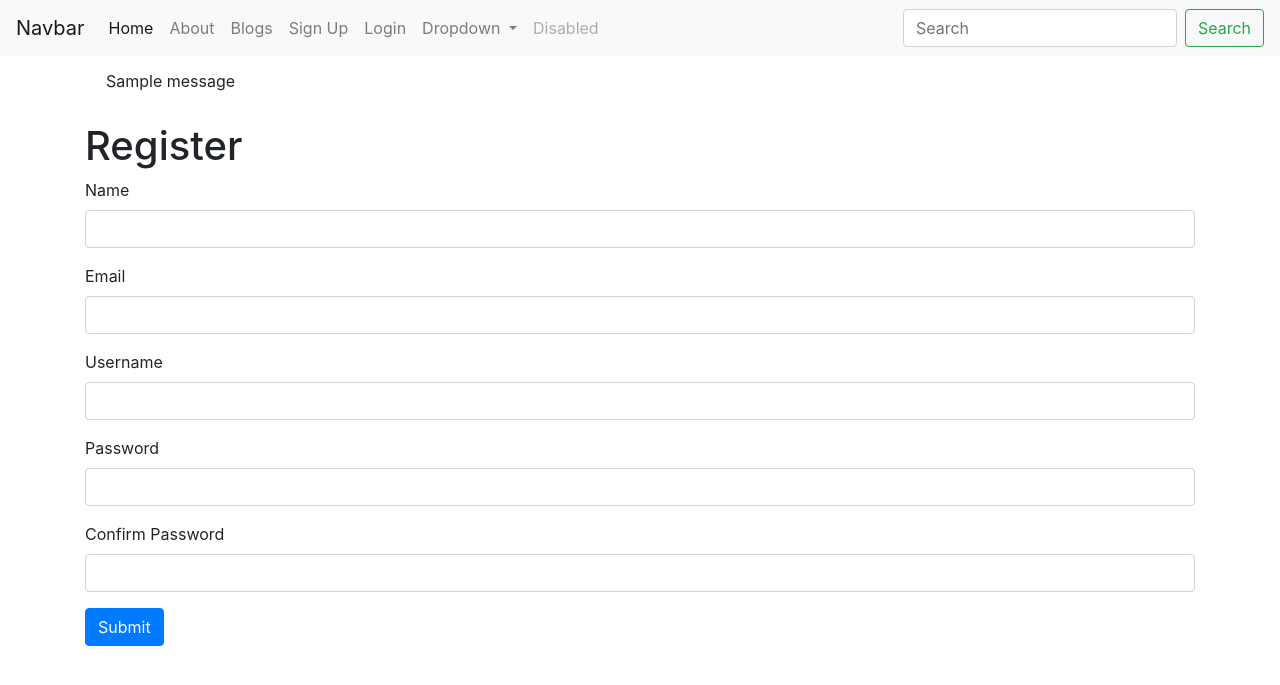
After one commit to KwameSei/blog, a Flask app: page /register in a window 1280 px wide. The commit adds this page. Shown: the top 685 px of the page. Run offline with Flask 2, Linux system fonts and the light colour scheme; one stand-in notice (Sample message) is shown; some libraries are stand-ins or nearby versions.

Commit message:
Register, login, dashboard and basic ACL implemented

```diff
--- a/app.py
+++ b/app.py
@@ -1,8 +1,23 @@
-from flask import Flask, render_template
+from functools import wraps
+from flask import Flask, render_template, flash, redirect, url_for, session, logging, request
 from data import Articles
+from flask_mysqldb import MySQL
+from wtforms import Form, StringField, TextAreaField, PasswordField, validators
+from passlib.hash import sha256_crypt
+from dotenv import load_dotenv
+import os
 
+load_dotenv('.env')
 #Creating instance of flask
 app = Flask(__name__)
+#Configure MySQL
+app.config['MYSQL_HOST'] = os.getenv('MYSQL_HOST')
+app.config['MYSQL_USER'] = os.getenv('MYSQL_USER')
+app.config['MYSQL_PASSWORD'] = os.getenv('MYSQL_PASSWORD')
+app.config['MYSQL_DB'] = os.getenv('MYSQL_DB')
+app.config['MYSQL_CURSORCLASS'] = os.getenv('MYSQL_CURSORCLASS')
+#Initialize MySQL
+mysql = MySQL(app)
 
 get_articles = Articles()
 
@@ -18,9 +33,103 @@ def about():
 def articles():
     return render_template('articles.html', articles = get_articles) #Extracting data articles
 
-@app.route('/single_article/<string:id>/')
-def articles(id):
-    return render_template('single_article.html', id=id)
+# @app.route('/single_article/<string:id>/')
+# def articles(id):
+#     return render_template('single_article.html', id=id)
+
+class RegisterForm(Form):
+    #Creating the fields of the form
+    name = StringField('Name', [validators.Length(min=2, max=50), validators.DataRequired()])
+    username = StringField('Username', [validators.Length(min=2, max=25), validators.DataRequired()])
+    email = StringField('Email', [validators.Length(min=6, max=50), validators.DataRequired()])
+    password = PasswordField('Password', [
+        validators.DataRequired(),
+        validators.EqualTo('confirm_pass', message='Passwords do not match')
+    ])
+    confirm_pass = PasswordField('Confirm Password')
+
+@app.route("/register", methods=['GET', 'POST'])
+def register():
+    # Create a form variable and set it to the form class
+    form = RegisterForm(request.form)
+    # Check request to see whether it's POST or GET request
+    if request.method == 'POST' and form.validate():
+        #Extracting data from form
+        name = form.name.data
+        email = form.email.data
+        username = form.username.data
+        password = sha256_crypt.encrypt(str(form.password.data))
+
+        #Create cursor for MySQL
+        cur = mysql.connection.cursor()
+        cur.execute("INSERT INTO user(name, email, username, password) VALUES(%s, %s, %s, %s)", (name, email, username, password))
+        #Commit to DB
+        mysql.connection.commit()
+        #Close connection
+        cur.close()
+
+        flash('User successfully created', 'success')
+
+        return redirect(url_for('login'))
+    return render_template('register.html', form=form)
+
+@app.route("/login", methods=['GET', 'POST'])
+def login():
+    if request.method == 'POST':
+        #Get Form Fields
+        login_email = request.form['email']
+        login_password = request.form['password']
+        #Create cursor for MySQL
+        cur = mysql.connection.cursor()
+        #Get user by username
+        result = cur.execute("SELECT * FROM user WHERE email = %s", [login_email])
+
+        if result > 0:
+            # Get stored hashed password
+            data = cur.fetchone()
+            password = data['password']
+
+            #Compare passwords
+            if sha256_crypt.verify(login_password, password):
+                #If all login details pass
+                session['logged_in'] = True
+                session['email'] = login_email
+
+                flash("Successfully logged in", "success")
+                return redirect(url_for('dashboard'))
+            else:
+                error = 'Invalid login'
+                return render_template('login.html', error=error)
+            cur.close()
+        else:
+            error = 'Email not found'
+            return render_template('login.html', error=error)
+    return render_template('login.html')
+
+# Function to bar intruders from accessing pages
+# from address bar if not logged in
+# Check if user is logged in
+def is_logged_in(f):
+    @wraps(f)
+    def wrap(*args, **kwargs):
+        if 'logged_in' in session:
+            return f(*args, **kwargs)
+        else:
+            flash('Unauthorized! Please login first', 'danger')
+            return redirect(url_for('login'))
+    return wrap
+
+@app.route('/logout')
+def logout():
+    session.clear()
+    flash('You are logged out', 'success')
+    return redirect(url_for('login'))
+
+@app.route('/dashboard')
+@is_logged_in
+def dashboard():
+    return render_template('dashboard.html')
 
 if __name__ == "__main__":
+    app.secret_key=os.getenv('APP.SECRET_KEY')
     app.run(debug=True)
--- a/requirements.txt
+++ b/requirements.txt
@@ -1 +1,5 @@
 flask
+flask-mysqldb
+Flask-WTF
+passlib
+python-dotenv
--- /dev/null
+++ b/templates/includes/flashed_messages.html
@@ -0,0 +1,15 @@
+{% with messages = get_flashed_messages(with_categories=true) %}
+    {% if messages %}
+        {% for category, message in messages %}
+            <div class="alert aleart-{{ category }}">{{ message }}</div>
+        {% endfor %}
+    {% endif %}
+{% endwith %}
+
+{% if error %}
+    <div class="alert alert-danger">{{ error }}</div>
+{% endif %}
+
+{% if msg %}
+    <div class="alert alert-success">{{ msg }}</div>
+{% endif %}
--- /dev/null
+++ b/templates/includes/form_helpers.html
@@ -0,0 +1,10 @@
+<!-- form helpers for wtforms -->
+{% macro render_field(field) %}
+    {{ field.label }}
+    {{ field(**kwargs)|safe }}
+    {% if field.errors %}
+        {% for error in field.errors %}
+            <span class="help-inline">{{ error }}</span>    <!--Bootstrap class-->
+        {% endfor %}
+    {% endif %}
+{% endmacro %}
--- a/templates/includes/navbar.html
+++ b/templates/includes/navbar.html
@@ -14,7 +14,23 @@
         </li>
         <li class="nav-item">
             <a class="nav-link" href="/articles">Blogs</a>
+        </li>
+        <!-- Hiding register and login links when user is logged in-->
+        {% if session.logged_in %}
+          <li class="nav-item">
+            <a class="nav-link" href="/dashboard">Dashboard</a>
           </li>
+          <li class="nav-item">
+            <a class="nav-link" href="/logout">Logout</a>
+          </li>
+        {% else %}
+          <li class="nav-item">
+            <a class="nav-link" href="/register">Sign Up</a>
+          </li>
+          <li class="nav-item">
+            <a class="nav-link" href="/login">Login</a>
+          </li>
+        {% endif %}
         <li class="nav-item dropdown">
           <a class="nav-link dropdown-toggle" href="#" role="button" data-toggle="dropdown" aria-expanded="false">
             Dropdown
--- a/templates/layouts.html
+++ b/templates/layouts.html
@@ -12,6 +12,7 @@
     {% include 'includes/navbar.html' %}
 
     <div class="container">
+        {% include 'includes/flashed_messages.html' %}
         {% block content %}
         {% endblock %}
     </div>
--- /dev/null
+++ b/templates/register.html
@@ -0,0 +1,28 @@
+{% extends 'layouts.html' %}
+
+{% block title %}
+    Register Page
+{% endblock %}
+
+{% block content %}
+    <h1>Register</h1>
+    {% from 'includes/form_helpers.html' import render_field %}
+    <form method="POST" action="">
+        <div class="form-group">
+            {{render_field(form.name, class="form-control")}}
+        </div>
+        <div class="form-group">
+            {{render_field(form.email, class="form-control")}}
+        </div>
+        <div class="form-group">
+            {{render_field(form.username, class="form-control")}}
+        </div>
+        <div class="form-group">
+            {{render_field(form.password, class="form-control")}}
+        </div>
+        <div class="form-group">
+            {{render_field(form.confirm_pass, class="form-control")}}
+        </div>
+        <p><input type="submit" class="btn btn-primary" value="Submit"></p>
+    </form>
+{% endblock %}
```
Also changed, not shown: templates/dashboard.html (added, +9 -0 lines), templates/login.html (added, +21 -0 lines).
